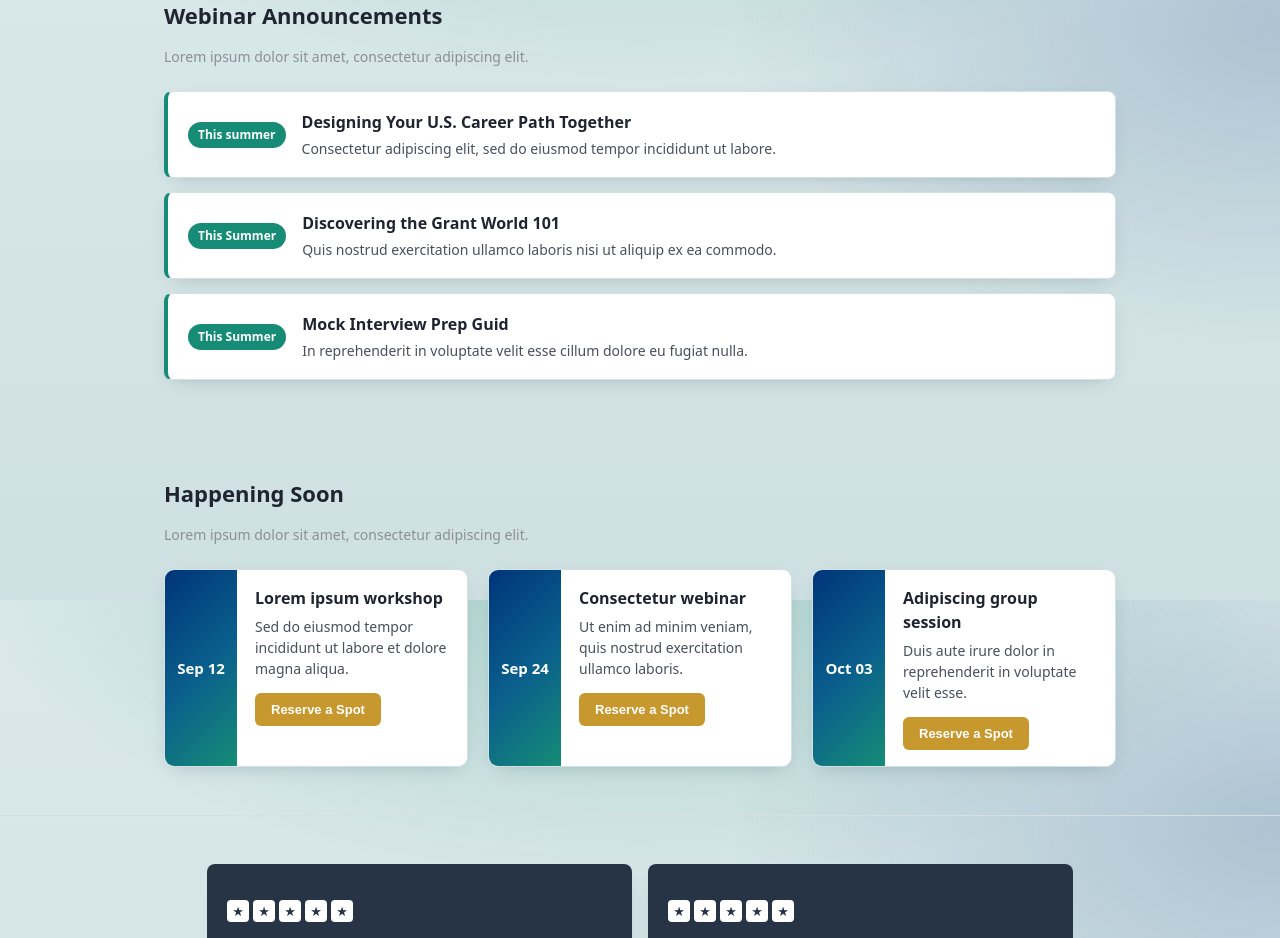
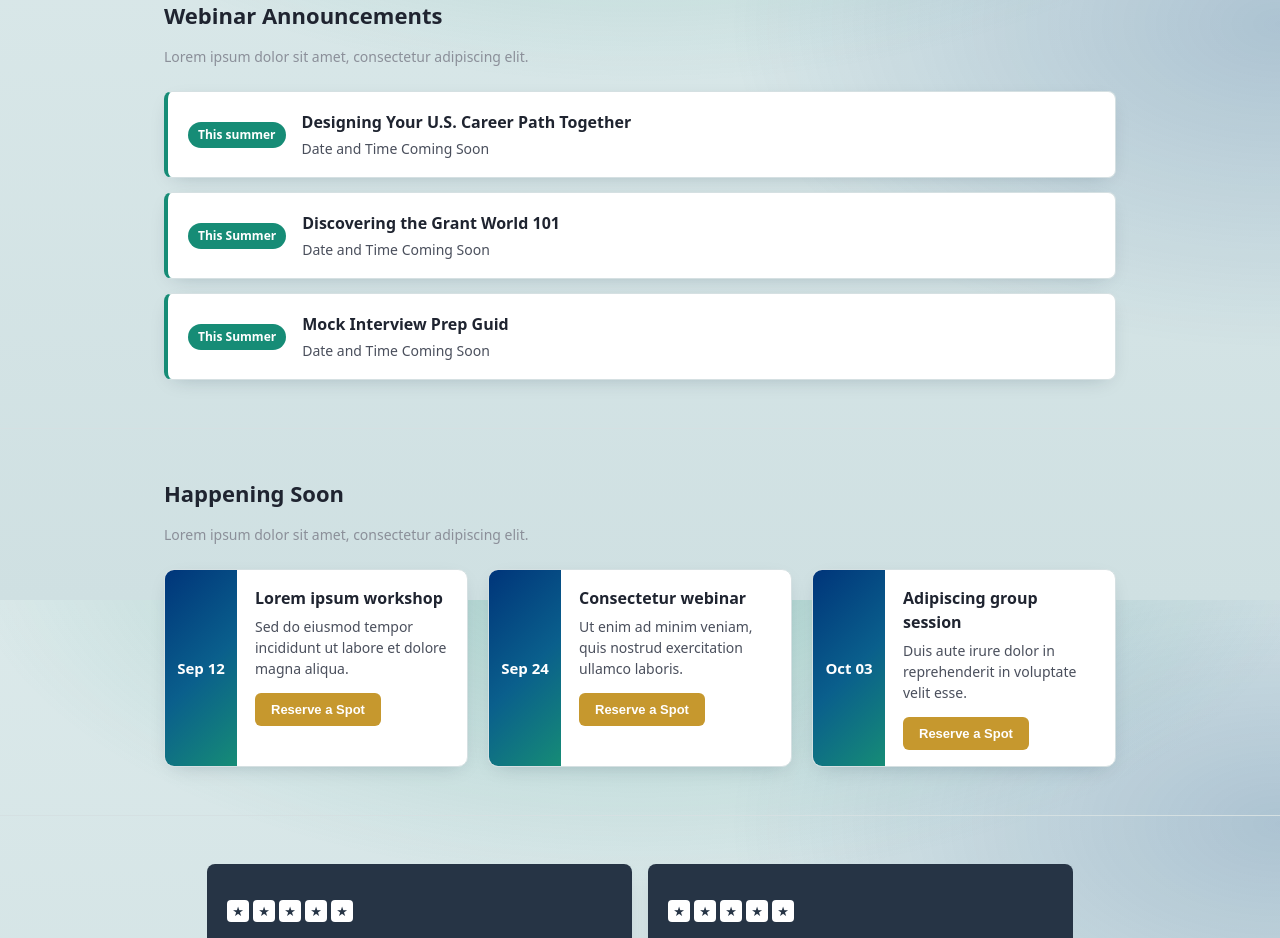
Before and after one commit to June8Yildirim/newchapterusa, a React (Vite) app: page / in a window 1280 px wide. Shown: the part 2600-3538 px from the top of the page. Built offline with nearby package versions, Linux system fonts and the light colour scheme.

Commit message:
announcemnts body

```diff
--- a/src/constants/text.ts
+++ b/src/constants/text.ts
@@ -71,17 +71,17 @@ export const TRANSLATIONS = {
       {
         tag: "This summer ",
         title: "Designing Your U.S. Career Path Together",
-        body: "Consectetur adipiscing elit, sed do eiusmod tempor incididunt ut labore.",
+        body: "Date and Time Coming Soon",
       },
       {
         tag: "This Summer",
         title: "Discovering the Grant World 101",
-        body: "Quis nostrud exercitation ullamco laboris nisi ut aliquip ex ea commodo.",
+        body: "Date and Time Coming Soon",
       },
       {
         tag: "This Summer",
         title: "Mock Interview Prep Guid",
-        body: "In reprehenderit in voluptate velit esse cillum dolore eu fugiat nulla.",
+        body: "Date and Time Coming Soon",
       },
     ],
     happeningSoonTitle: "Happening Soon",
@@ -209,18 +209,18 @@ export const TRANSLATIONS = {
         tag: "Bu Yaz",
         title:
           "ABD'deki Kariyer Yolunuzu Birlikte Tasarlayalım date/time coming soon",
-        body: "Consectetur adipiscing elit, sed do eiusmod tempor incididunt ut labore.",
+        body: "Tarih ve Zaman Bildirilecek",
       },
       {
         tag: "Bu Yaz",
         title:
           "Amerika da Hibe Bulmak icin Temel BilgilerUt enim ad minim veniam",
-        body: "Quis nostrud exercitation ullamco laboris nisi ut aliquip ex ea commodo.",
+        body: "Tarih ve Zaman Bildirilecek",
       },
       {
         tag: "Bu Yaz",
         title: "Mülakat Hazırlık Rehberi",
-        body: "In reprehenderit in voluptate velit esse cillum dolore eu fugiat nulla.",
+        body: "Tarih ve Zaman Bildirilecek",
       },
     ],
     happeningSoonTitle: "Yakında Başlayacaklar",
```
